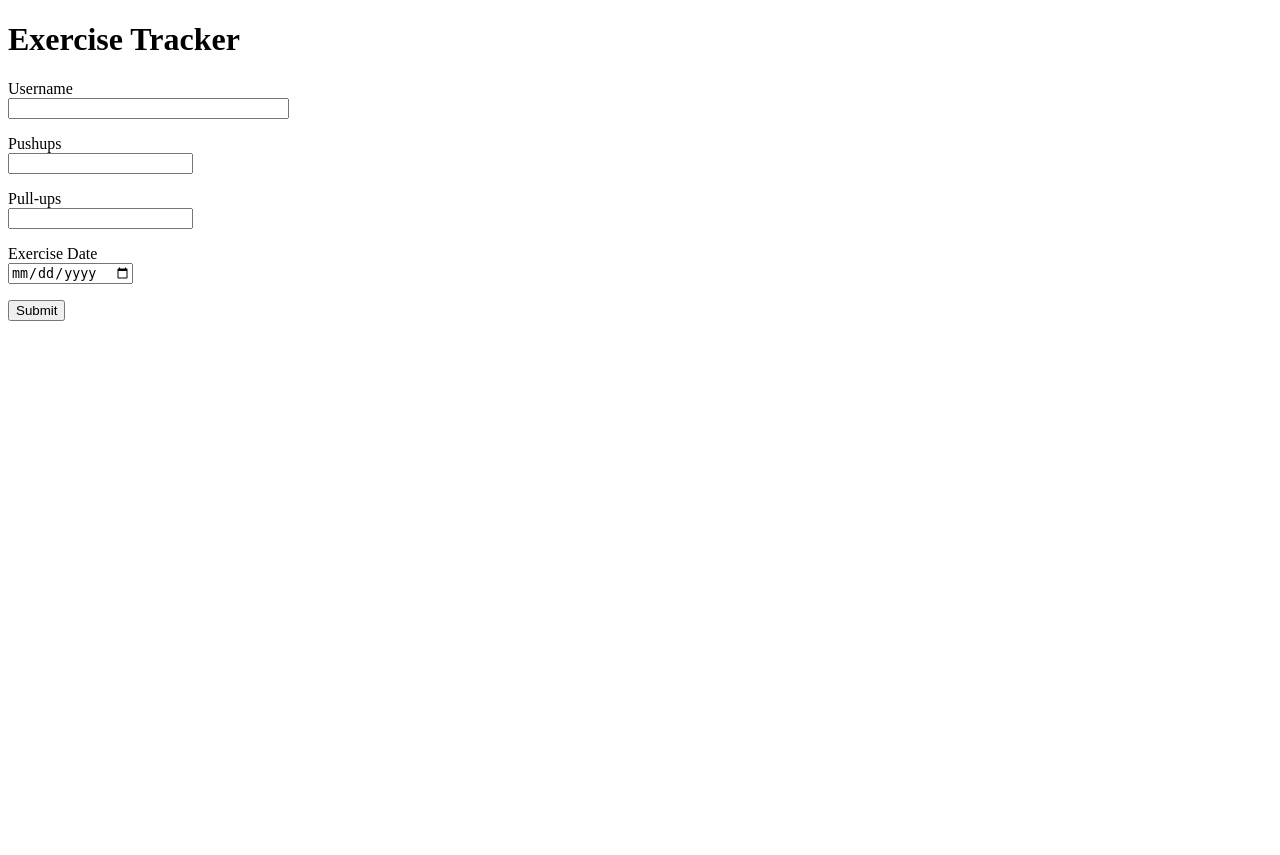
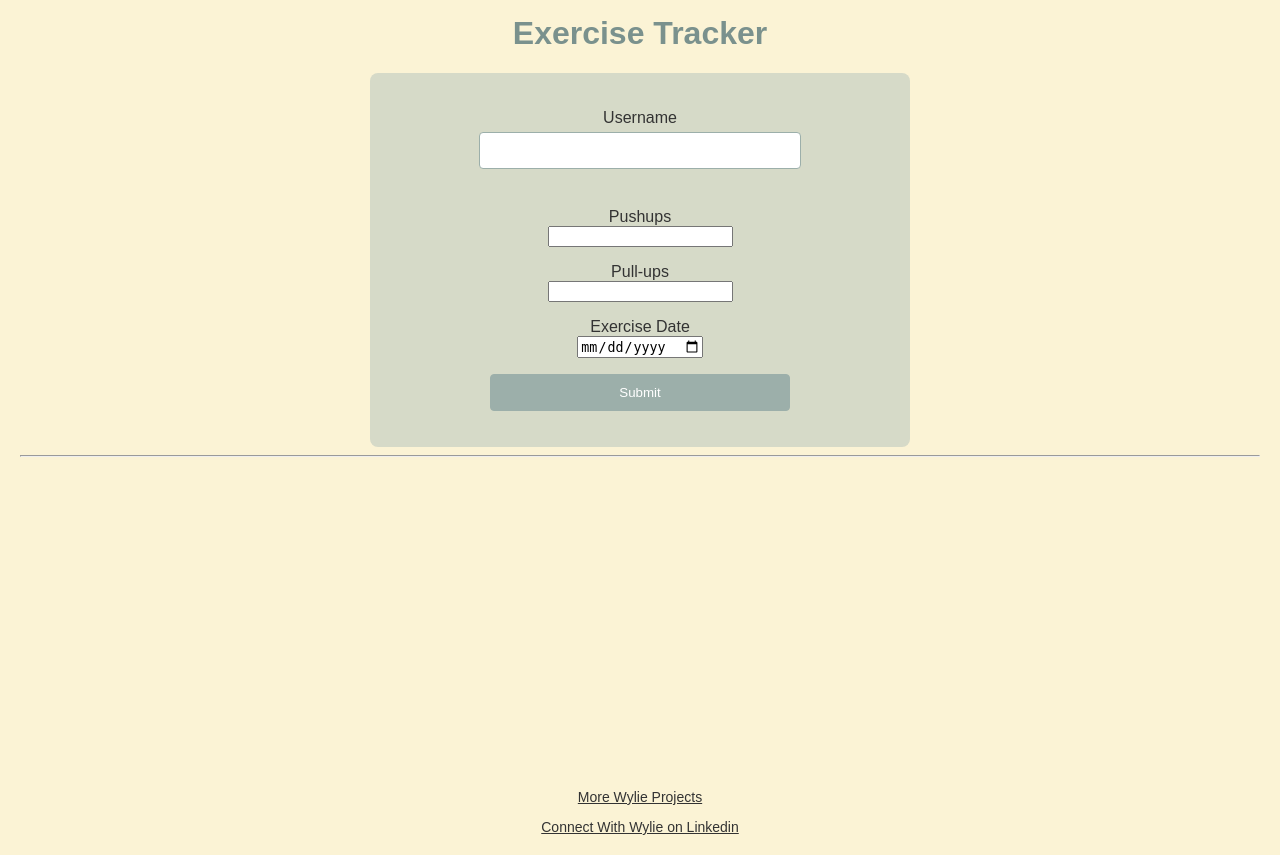
Before and after one commit to wyliebrown1990/exercise, a Flask app: template app/templates/form.html in a window 1280 px wide. Before the commit the page ends 321 px from the top, so only its background shows below. Run offline with Flask 3, Linux system fonts and the light colour scheme; the template is opened without the code that fills it: values that come from a table or form of the project are taken from there, others are empty; some libraries are stand-ins or nearby versions.

Commit message:
starting to add some styling. Still WIP

```diff
--- /dev/null
+++ b/app/static/site.css
@@ -0,0 +1,134 @@
+/* styles.css */
+
+body {
+    font-family: Arial, sans-serif;
+    background-color: #FBF3D5;
+    color: #333;
+    margin: 0;
+    padding: 20px;
+}
+
+h1 {
+    color: #7a918d;
+    text-align: center;
+    margin-top: -5px;
+}
+header {
+    background-color: #EFBC9B;
+    color: #333;
+    padding: 10px 20px;
+    text-align: center;
+}
+
+form {
+    background-color: #D6DAC8;
+    padding: 20px;
+    margin-top: 20px;
+    border-radius: 8px;
+    text-align: center;
+    width: 500px;
+    margin-left: auto;
+    margin-right: auto;
+}
+
+input[type="text"],
+input[type="submit"] {
+    padding: 10px;
+    margin: 5px 0;
+    border: 1px solid #9CAFAA;
+    border-radius: 4px;
+    display: block;
+    width: 300px;
+    margin-left: auto;
+    margin-right: auto;
+}
+
+input[type="submit"] {
+    background-color: #9CAFAA;
+    color: white;
+    cursor: pointer;
+    width: 300px;
+    margin-left: auto;
+    margin-right: auto;
+}
+
+input[type="submit"]:hover {
+    background-color: #7a918d;
+}
+
+a {
+    color: #333;
+}
+
+footer {
+    font-size: 14px;
+    text-align: center;
+}
+
+hr {
+    color: white;
+    bottom: 0;
+}
+
+/* Results Form Specific CSS */
+
+h2 {
+    text-align: center;
+}
+
+p {
+    text-align: center;
+}
+
+button {
+    padding: 10px;
+    margin: 5px 0;
+    border: 1px solid #D6DAC8;
+    border-radius: 4px;
+    display: block;
+    width: 300px;
+    margin-left: auto;
+    margin-right: auto;
+    background-color: #7a918d;
+    color: white;
+    cursor: pointer;
+}
+
+/* Page Spacing */
+#page-container {
+    position: relative;
+    min-height: 100vh;
+  }
+
+  #content-wrap {
+    padding-bottom: 2.5rem;    /* Footer height */
+  }
+
+  #footers {
+    position: absolute;
+    bottom: 0;
+    width: 100%;
+    height: 2.5rem;            /* Footer height */
+  }
+
+/* Media Queries */
+@media (max-width: 768px) {
+    form {
+        width: 100%; /* Makes the form full width */
+        padding: 10px; /* Reduces padding */
+    }
+
+    input[type="text"], input[type="submit"] {
+        width: 90%; /* Makes input fields take up most of the form width */
+    }
+}
+
+@media (max-width: 480px) {
+    body, header, footer {
+        padding: 10px; /* Reduces padding for smaller screens */
+    }
+
+    h1 {
+        font-size: 24px; /* Adjusts the size of the heading */
+    }
+}
--- a/app/templates/form.html
+++ b/app/templates/form.html
@@ -4,12 +4,15 @@
     <meta charset="UTF-8">
     <meta name="viewport" content="width=device-width, initial-scale=1.0">
     <title>Exercise Tracker</title>
+    <link rel="stylesheet" type="text/css" href="{{ url_for('static', filename='site.css')}}" />
 </head>
-<body>
-    <h1>Exercise Tracker</h1>
+<div id="page-container">
+<body id="content-wrap">
+    <h1 class="title">Exercise Tracker</h1>
+    <div class="form_div">
     <form method="POST" action="">
         {{ form.hidden_tag() }}
-        <p>
+        <p id="button">
             {{ form.username.label }}<br>
             {{ form.username(size=32) }}<br>
         </p>
@@ -25,7 +28,20 @@
             {{ form.exercise_date.label }}<br>
             {{ form.exercise_date() }}<br>
         </p>
-        <p>{{ form.submit() }}</p>
+        <p id="button">{{ form.submit() }}</p>
     </form>
+    </div>
 </body>
+
+<hr class="bottom-line">
+
+<footer id="footers">
+    <p>
+        <a href="https://github.com/wyliebrown1990" target="_blank">More Wylie Projects</a>
+    </p>
+    <p>
+        <a href="https://www.linkedin.com/in/wylie-brown-8908a252/" target="_blank">Connect With Wylie on Linkedin</a>
+    </p>
+</footer>
+</div>
 </html>
```
Also changed, not shown: app/templates/results.html (+19 -2 lines).
